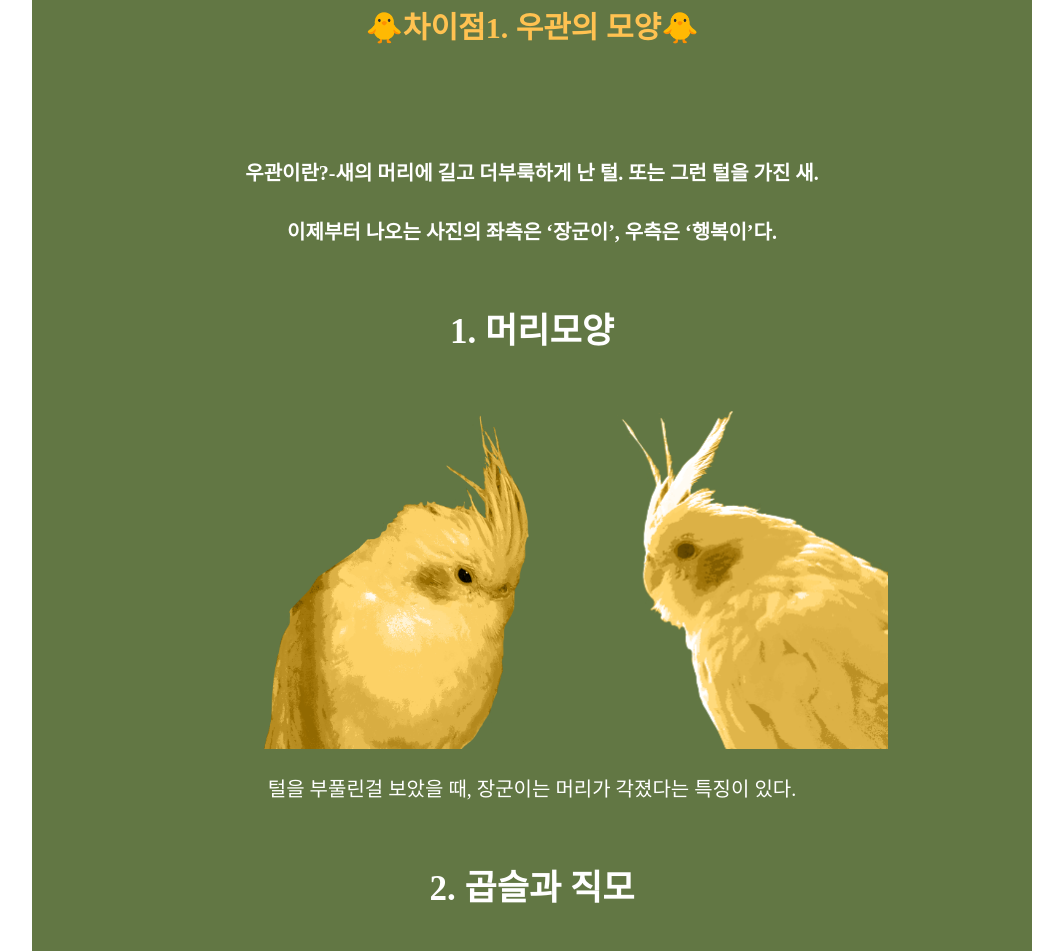
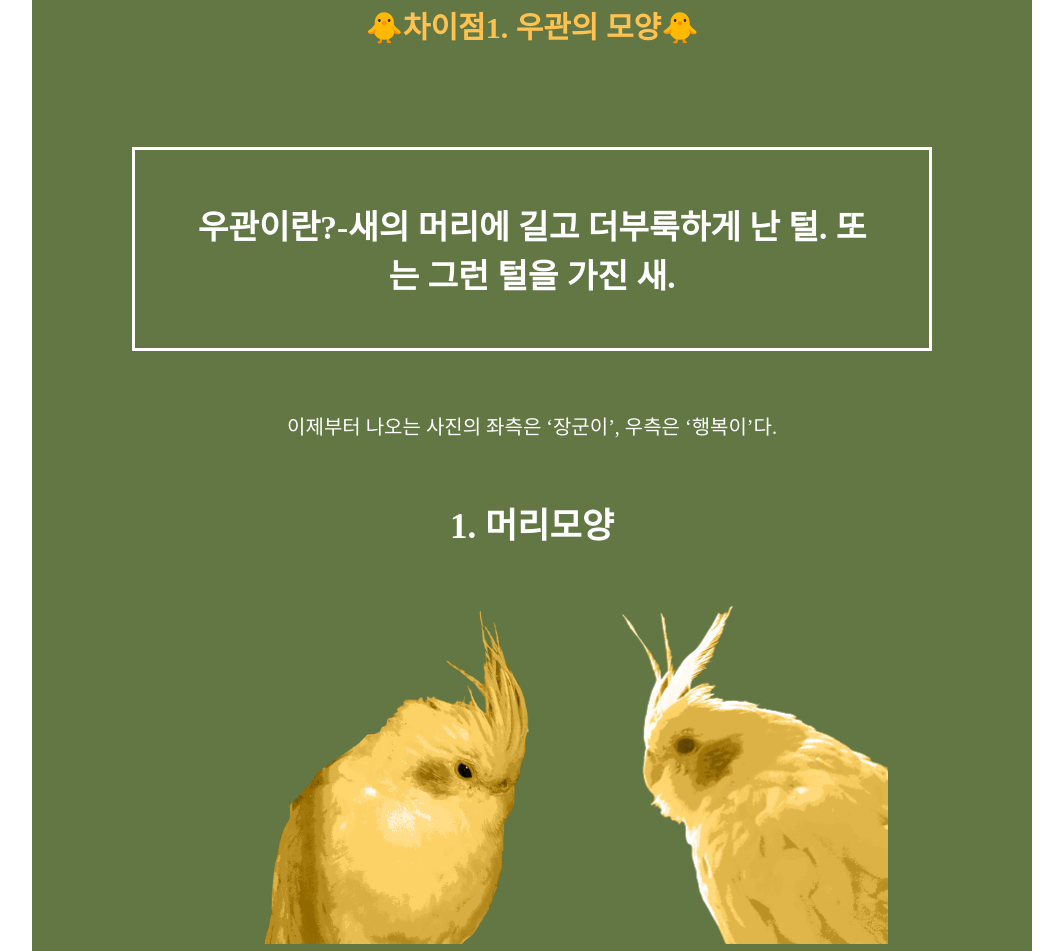
Before and after one commit to ddalgi1552/what-if-, a plain HTML site: page index.html in a window 1280 px wide. Shown: the part 3724-4675 px from the top of the page, without its empty margins (108-1171 px from the left). Drawn offline with Linux system fonts and the light colour scheme.

Commit message:
Add files via upload

```diff
--- a/index.html
+++ b/index.html
@@ -66,7 +66,7 @@
 
 
 	<h3>🐥차이점1. 우관의 모양🐥<h3>
-		<p>우관이란?-새의 머리에 길고 더부룩하게 난 털. 또는 그런 털을 가진 새.</p>
+		<h2>우관이란?-새의 머리에 길고 더부룩하게 난 털. 또는 그런 털을 가진 새.</h2>
 		<p>이제부터 나오는 사진의 좌측은 ‘장군이’, 우측은 ‘행복이’다.</p>
 
 		<h4>1. 머리모양</h4>
@@ -88,6 +88,7 @@
 			<div class="child2"><img src="./07.png" height="350" width="350"></div>
 			<div class="child2"><img src="./08.png" height="350" width="350"></div>
 			</div>
+			<p>아닐 경우도 있지만 대부분의 경우 행복이는 머리를 다 내려도 한가닥이 올라와있다.</p>
 	<h3>🐥차이점 2. 부리🐥</h3>
 		<h4>1. 크기차이</h4>
 		<div class="parent2">
```
